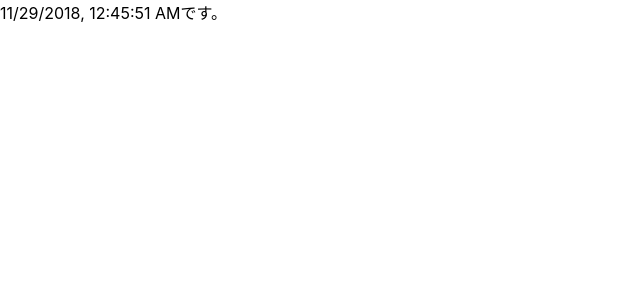
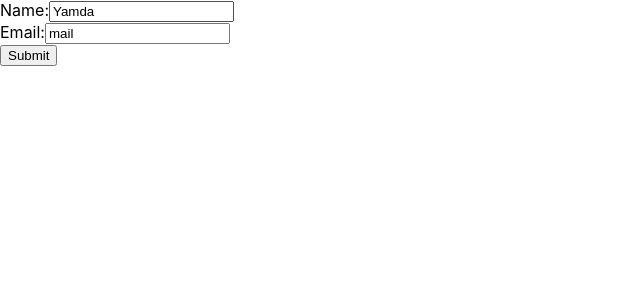
Before and after one commit to masanorifunaki/quick-react, a React (Create React App) app: page / in a window 1280 px wide. Shown: the top 300 px of the page, without its empty margins (0-640 px from the left). Built offline with nearby package versions, Linux system fonts and the light colour scheme.

Commit message:
フォームの実装

```diff
--- a/src/MyChild.js
+++ b/src/MyChild.js
@@ -1,6 +1,6 @@
 import React, {Component} from 'react';
 
-export default class MyState extends Component {
+export default class MyChild extends Component {
   constructor(props) {
     super(props);
     this.state = {
--- /dev/null
+++ b/src/MyForm.js
@@ -0,0 +1,44 @@
+import React, { Component } from 'react';
+
+export default class MyForm extends Component {
+  constructor(props) {
+    super(props);
+    // 1. State を初期化
+    this.state = {
+      name: 'Yamda',
+      email: 'mail'
+    };
+    // thisを固定
+    this.handleChange = this.handleChange.bind(this);
+    this.show = this.show.bind(this);
+  }
+  // 3 入力ボックスの変更をStateに反映
+  handleChange(e) {
+    this.setState({
+      [e.target.name]: e.target.value
+    });
+  }
+  // 4 送信ボタンで入力値をログに出力
+  show() {
+    console.log(`name: ${this.state.name}`);
+    console.log(`email: ${this.state.email}`);
+  }
+
+  render () {
+    return (
+      <form>
+        <div>
+          <label htmlFor="name">Name:</label>
+          <input type="text" id="name" name="name" onChange={this.handleChange} value={this.state.name}/>
+        </div>
+        <div>
+          <label htmlFor="email">Email:</label>
+          <input type="mail" id="email" name="email" onChange={this.handleChange} value={this.state.email}/>
+        </div>
+        <div>
+          <button type="button" onClick={this.show}>Submit</button>
+        </div>
+      </form>
+    );
+  }
+}
--- a/src/index.js
+++ b/src/index.js
@@ -10,6 +10,8 @@ import MyArticle from './MyArticle'
 import MyEvent from './MyEvent'
 import MyPool from './MyPool'
 import MyState from './MyState'
+import MyParent from './MyParent'
+import MyForm from './MyForm'
 
 import * as serviceWorker from './serviceWorker';
 
@@ -55,7 +57,7 @@ const articles = [
 ];
 
 ReactDOM.render(
- <MyState/>,
+ <MyForm/>,
   document.getElementById('root')
 );
 
```
